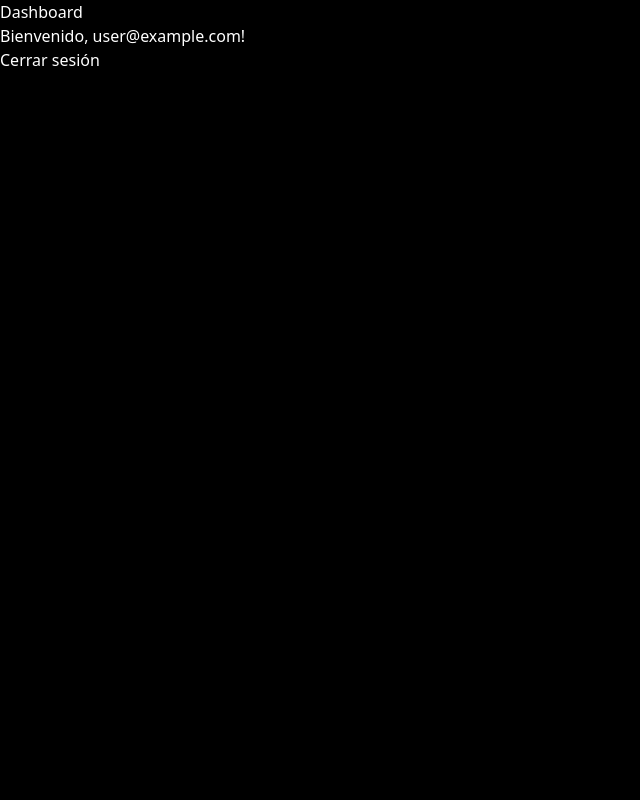
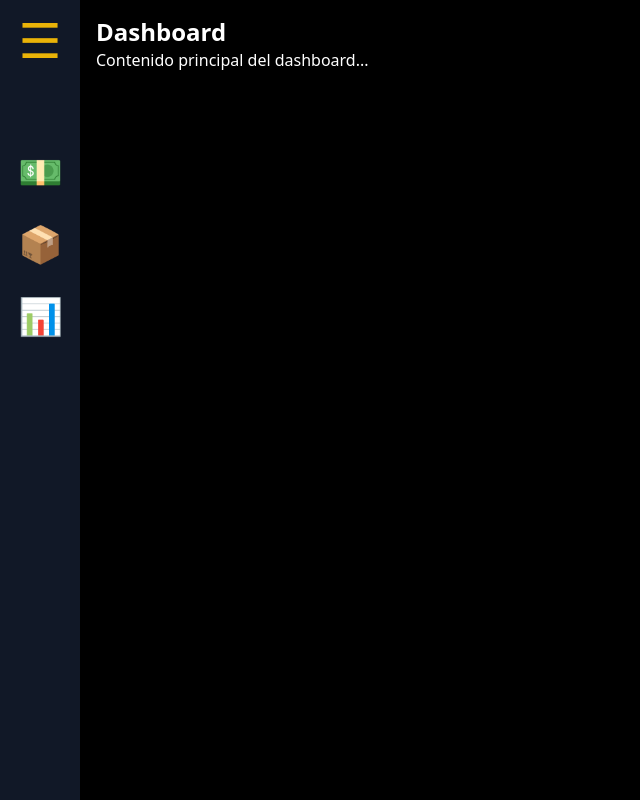
Before and after one commit to SergioGaitan27/rm-nextjs-gpt, a Next.js app: page /dashboard in a window 1280 px wide. Shown: the whole page, without its empty margins (0-640 px from the left). Built offline with nearby package versions, Linux system fonts and the light colour scheme; no server answers; sample sign-in values are in the browser's storage.

Commit message:
Pagina de login y registro solo falta logo, layout de ventas v1

```diff
--- /dev/null
+++ b/src/components/Layout.tsx
@@ -0,0 +1,89 @@
+import { useState, ReactNode } from 'react';
+import Link from 'next/link';
+
+interface LayoutProps {
+  children: ReactNode;
+}
+
+const Layout = ({ children }: LayoutProps) => {
+  const [isSidebarOpen, setIsSidebarOpen] = useState(false); // Control del estado inicial del sidebar cerrado
+  const [isHoveringSidebar, setIsHoveringSidebar] = useState(false); // Controla si el cursor está sobre el sidebar
+
+  // Tamaños de íconos configurables
+  const hamburgerIconSize = "text-5xl"; // Tamaño del ícono de hamburguesa
+  const categoryIconSize = "text-4xl"; // Tamaño de los íconos de categorías
+
+  // Espacios configurables
+  const spacingBetweenIcons = "mt-20"; // Espacio entre el ícono de hamburguesa y los íconos de las categorías
+  const spacingBetweenCategoryIcons = "mb-4"; // Espacio entre los íconos de las categorías
+
+  // Anchos configurables en píxeles
+  const sidebarWidthOpen = 256; // Ancho del sidebar cuando está abierto (en píxeles)
+  const sidebarWidthClosed = 80; // Ancho del sidebar cuando está cerrado (en píxeles)
+
+  const handleMouseEnterHamburger = () => {
+    setIsSidebarOpen(true);
+  };
+
+  const handleMouseLeaveSidebar = () => {
+    setIsSidebarOpen(false);
+  };
+
+  const handleSidebarEnter = () => {
+    setIsHoveringSidebar(true);
+  };
+
+  const handleSidebarLeave = () => {
+    setIsHoveringSidebar(false);
+    setIsSidebarOpen(false);
+  };
+
+  return (
+    <div className="flex h-screen bg-black text-white overflow-hidden">
+      {/* Sidebar */}
+      <div
+        className={`fixed top-0 left-0 h-full z-40 transition-transform duration-300 bg-gray-900`}
+        style={{ width: isSidebarOpen ? sidebarWidthOpen : sidebarWidthClosed }}
+        onMouseEnter={handleSidebarEnter}
+        onMouseLeave={handleSidebarLeave}
+      >
+        {/* Contenedor para los íconos */}
+        <div className="flex flex-col items-center justify-start pt-4">
+          <button
+            onMouseEnter={handleMouseEnterHamburger}
+            className={`${hamburgerIconSize} text-yellow-500 hover:text-yellow-300`}
+          >
+            &#9776; {/* Ícono de hamburguesa Unicode */}
+          </button>
+          {/* Espacio configurable entre el ícono de hamburguesa y los íconos de categorías */}
+          <div className={spacingBetweenIcons}></div>
+          <Link href="/point-of-sale" legacyBehavior>
+            <a title="/point-of-sale" className={`hover:bg-yellow-500 hover:text-black rounded transition duration-300 ease-in-out transform hover:scale-110 p-2 ${spacingBetweenCategoryIcons}`}>
+              <span className={`${categoryIconSize}`}>💵</span>{isSidebarOpen && <span className="ml-2 text-xl">Punto de Venta</span>}
+            </a>
+          </Link>
+          <Link href="/products" legacyBehavior>
+            <a title="/products" className={`hover:bg-yellow-500 hover:text-black rounded transition duration-300 ease-in-out transform hover:scale-110 p-2 ${spacingBetweenCategoryIcons}`}>
+              <span className={`${categoryIconSize}`}>📦</span>{isSidebarOpen && <span className="ml-2 text-xl">Productos</span>}
+            </a>
+          </Link>
+          <Link href="/reports" legacyBehavior>
+            <a title="/reports" className={`hover:bg-yellow-500 hover:text-black rounded transition duration-300 ease-in-out transform hover:scale-110 p-2 ${spacingBetweenCategoryIcons}`}>
+              <span className={`${categoryIconSize}`}>📊</span>{isSidebarOpen && <span className="ml-2 text-xl">Reportes</span>}
+            </a>
+          </Link>
+        </div>
+      </div>
+
+      {/* Área de contenido principal */}
+      <div className={`flex-1 flex flex-col`} style={{ marginLeft: isSidebarOpen ? sidebarWidthOpen : sidebarWidthClosed }}>
+        {/* Ajusta el margen izquierdo basado en la visibilidad del sidebar */}
+        <main className="flex-1 overflow-x-hidden overflow-y-auto p-4">
+          {children}
+        </main>
+      </div>
+    </div>
+  );
+};
+
+export default Layout;
--- a/src/pages/_app.tsx
+++ b/src/pages/_app.tsx
@@ -1,8 +1,13 @@
 // src/pages/_app.tsx
 import '../styles/globals.css';  // Ajusta la ruta según la estructura de tu proyecto
+import { SessionProvider } from "next-auth/react";
 
 function MyApp({ Component, pageProps }: { Component: any; pageProps: any }) {
-  return <Component {...pageProps} />;
+  return (
+    <SessionProvider session={pageProps.session}>
+      <Component {...pageProps} />
+    </SessionProvider>
+  );
 }
 
 export default MyApp;
--- a/src/pages/api/auth/[...nextauth].ts
+++ b/src/pages/api/auth/[...nextauth].ts
@@ -9,7 +9,7 @@ export default NextAuth({
     CredentialsProvider({
       name: 'Credentials',
       credentials: {
-        username: { label: 'Username', type: 'text' },
+        email: { label: 'Email', type: 'text' },  // Cambiado de username a email
         password: { label: 'Password', type: 'password' }
       },
       authorize: async (credentials) => {
@@ -19,7 +19,7 @@ export default NextAuth({
 
         await connectDB();
 
-        const user = await User.findOne({ username: credentials.username });
+        const user = await User.findOne({ email: credentials.email });  // Cambiado para buscar por email
 
         if (!user) {
           throw new Error('Usuario no encontrado');
--- a/src/pages/dashboard.tsx
+++ b/src/pages/dashboard.tsx
@@ -1,20 +1,11 @@
-import { useSession, signOut } from 'next-auth/react';
+import Layout from '../components/Layout';
 
 const DashboardPage = () => {
-  const { data: session } = useSession({
-    required: true, // Redirigir al login si no hay sesión
-    onUnauthenticated() {
-      // Función opcional que se ejecuta si no se autentica
-      window.location.href = '/login';
-    },
-  });
-
   return (
-    <div>
-      <h1>Dashboard</h1>
-      <p>Bienvenido, {session?.user?.email}!</p>
-      <button onClick={() => signOut()}>Cerrar sesión</button>
-    </div>
+    <Layout>
+      <h1 className="text-2xl font-bold">Dashboard</h1>
+      <p>Contenido principal del dashboard...</p>
+    </Layout>
   );
 };
 
--- a/src/pages/login.tsx
+++ b/src/pages/login.tsx
@@ -3,7 +3,7 @@ import { signIn } from 'next-auth/react';
 import Link from 'next/link';
 
 const LoginPage = () => {
-  const [username, setUsername] = useState('');
+  const [email, setEmail] = useState('');  // Cambiado de username a email
   const [password, setPassword] = useState('');
   const [error, setError] = useState('');
 
@@ -11,7 +11,7 @@ const LoginPage = () => {
     event.preventDefault();
     const result = await signIn('credentials', {
       redirect: false,
-      username,
+      email,  // Actualizado para usar email
       password,
     });
 
@@ -41,17 +41,17 @@ const LoginPage = () => {
           <input type="hidden" name="remember" defaultValue="true" />
           <div className="rounded-md shadow-sm -space-y-px">
             <div>
-              <label htmlFor="username" className="sr-only">Nombre de usuario</label>
+              <label htmlFor="email" className="sr-only">Correo Electrónico</label>
               <input
-                id="username"
-                name="username"
-                type="text"
-                autoComplete="username"
+                id="email"
+                name="email"
+                type="email"  // Asegurándose que el tipo sea email para validación automática
+                autoComplete="email"
                 required
                 className="appearance-none rounded-none relative block w-full px-3 py-2 border border-gray-700 placeholder-gray-500 text-white bg-gray-800 rounded-t-md focus:outline-none focus:ring-yellow-500 focus:border-yellow-500 focus:z-10 sm:text-sm"
-                placeholder="Nombre de usuario"
-                value={username}
-                onChange={(e) => setUsername(e.target.value)}
+                placeholder="Correo electrónico"
+                value={email}
+                onChange={(e) => setEmail(e.target.value)}
               />
             </div>
             <div>
```
Also changed, not shown: src/pages/register.tsx (+25 -12 lines), public/icons/IconoRMnegro.png (added).
